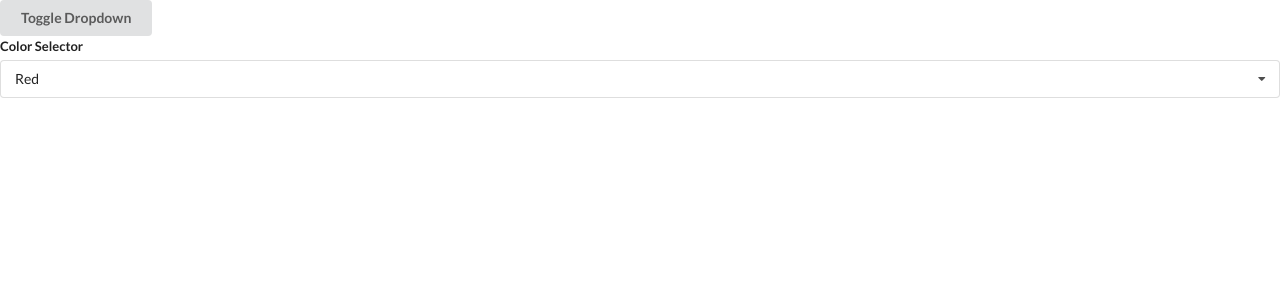
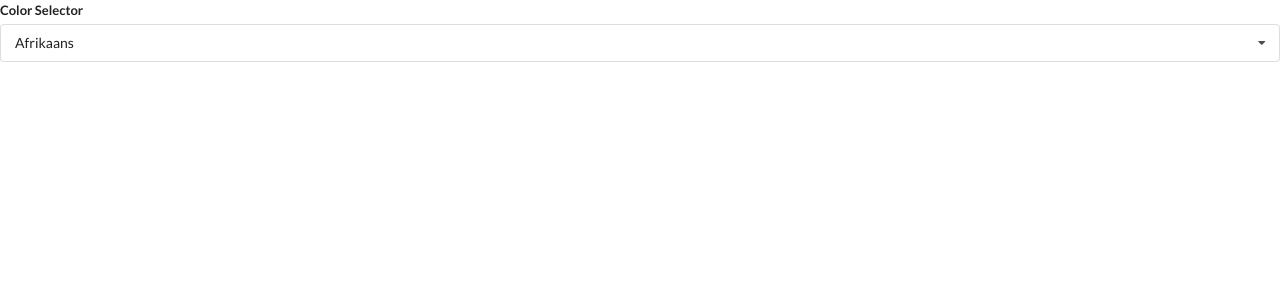
Before and after one commit to ekhu94/react-widgets, a React (Create React App) app: page / in a window 1280 px wide. Shown: the top 300 px of the page. Built offline with nearby package versions, Linux system fonts and the light colour scheme.

Commit message:
scaffold Translate component

```diff
--- a/src/App.js
+++ b/src/App.js
@@ -2,6 +2,7 @@
 import Accordion from './components/Accordion';
 import Search from './components/Search';
 import Dropdown from './components/Dropdown';
+import Translate from './components/Translate';
 
 const items = [
     {
@@ -34,25 +35,30 @@
 ]
 
 const App = () => {
-    const [selected, setSelected] = useState(options[0]);
-    const [showDropdown, setShowDropdown] = useState(true);
+    // const [selected, setSelected] = useState(options[0]);
+    // const [showDropdown, setShowDropdown] = useState(true);
+
+
     return (
         //! <Accordion items={items} />
         //* <Search />
+        //! <div>
+        //     <button
+        //         onClick={() => setShowDropdown(!showDropdown)}
+        //         className="ui button"
+        //     >
+        //         Toggle Dropdown
+        //     </button>
+        //     { showDropdown ?
+        //         <Dropdown
+        //             options={options}
+        //             selected={selected}
+        //             onSelectedChange={setSelected}
+        //         /> : null
+        //     }
+        // </div>
         <div>
-            <button
-                onClick={() => setShowDropdown(!showDropdown)}
-                className="ui button"
-            >
-                Toggle Dropdown
-            </button>
-            { showDropdown ?
-                <Dropdown
-                    options={options}
-                    selected={selected}
-                    onSelectedChange={setSelected}
-                /> : null
-            }
+            <Translate />
         </div>
     );
 }
--- /dev/null
+++ b/src/components/Translate.js
@@ -0,0 +1,33 @@
+import React, { useState } from 'react';
+import Dropdown from './Dropdown';
+
+const options = [
+    {
+        label: 'Afrikaans',
+        value: 'af'
+    },
+    {
+        label: 'Arabic',
+        value: 'ar'
+    },
+    {
+        label: 'Japanese',
+        value: 'jp'
+    }
+];
+
+const Translate = () => {
+    const [lang, setLang] = useState(options[0]);
+
+    return (
+        <div>
+            <Dropdown
+                options={options}
+                selected={lang}
+                onSelectedChange={setLang}
+            />
+        </div>
+    );
+};
+
+export default Translate;
```
